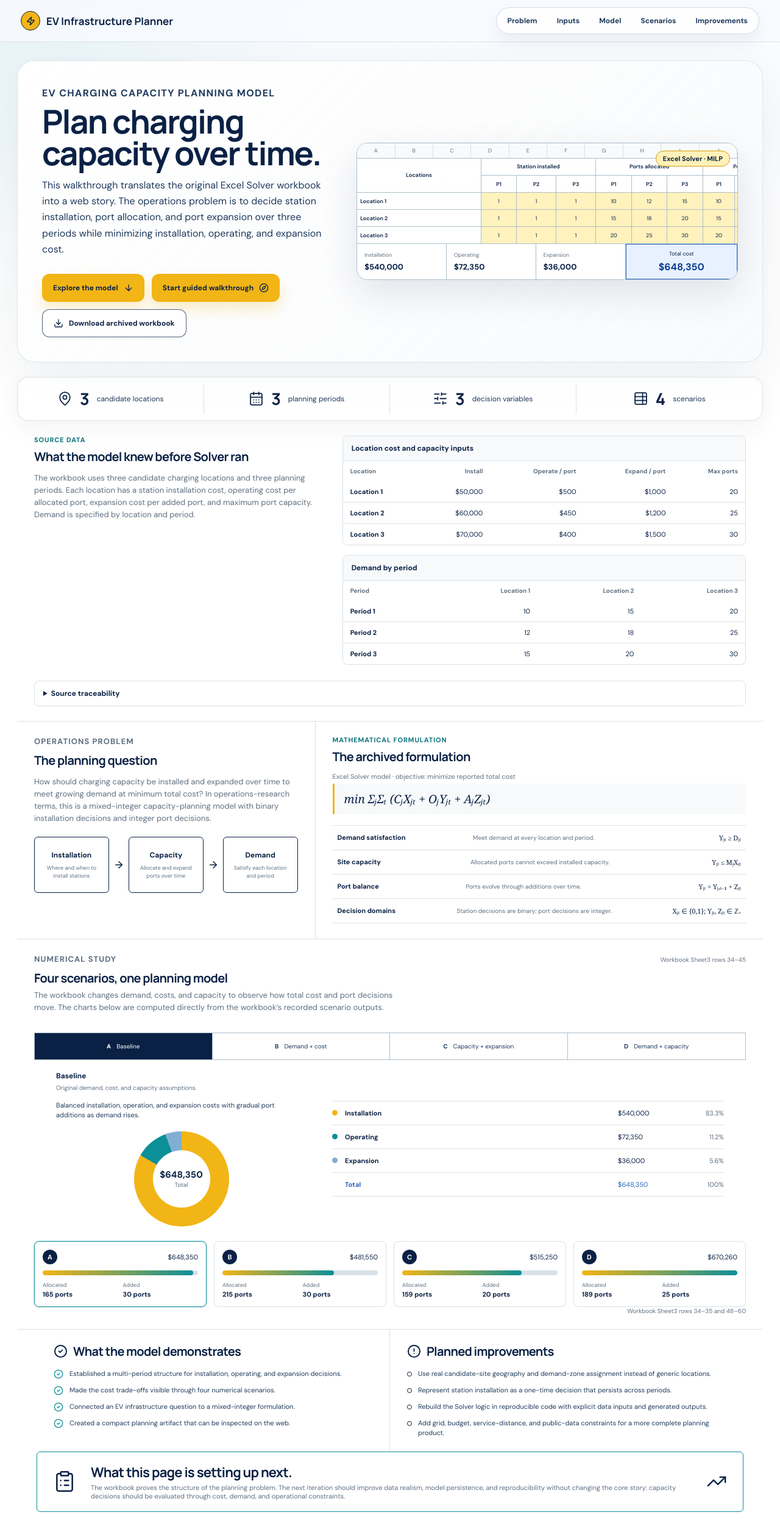
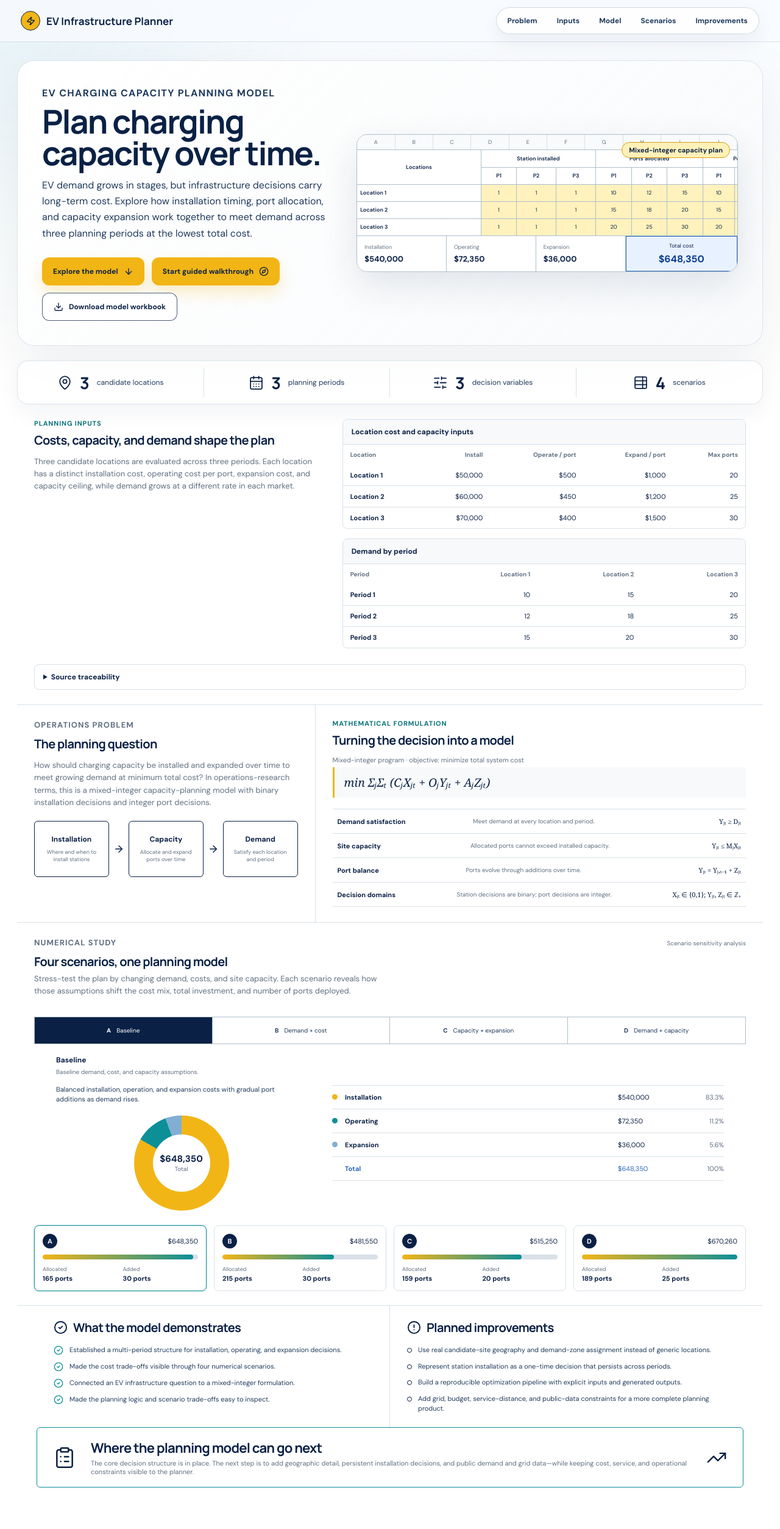
Before and after one commit to lordSauron1710/triangle-ev-infrastructure-planner, a React (Vite) app: page /v0 in a window 1280 px wide. Shown: the whole page at 61% size. After the commit the page ends 2467 px from the top, so only its background shows below. Built offline with nearby package versions, Linux system fonts and the light colour scheme.

Commit message:
Refocus capacity model storytelling

```diff
--- a/src/versions/v0/V0CaseStudy.tsx
+++ b/src/versions/v0/V0CaseStudy.tsx
@@ -24,11 +24,10 @@ export default function V0CaseStudy() {
             <p className="section-kicker">EV Charging Capacity Planning Model</p>
             <h1>Plan charging capacity over time.</h1>
             <p>
-              This walkthrough translates the original Excel Solver workbook
-              into a web story. The operations problem is to decide station
-              installation, port allocation, and port expansion over three
-              periods while minimizing installation, operating, and expansion
-              cost.
+              EV demand grows in stages, but infrastructure decisions carry
+              long-term cost. Explore how installation timing, port allocation,
+              and capacity expansion work together to meet demand across three
+              planning periods at the lowest total cost.
             </p>
             <div className="v0-hero-actions">
               <a className="v0-primary-button" href="#model">
@@ -48,7 +47,7 @@ export default function V0CaseStudy() {
               </button>
               <a className="v0-secondary-button" href={workbookUrl} download>
                 <Download size={16} />
-                Download archived workbook
+                Download model workbook
               </a>
             </div>
           </div>
--- a/src/versions/v0/components/Lessons.tsx
+++ b/src/versions/v0/components/Lessons.tsx
@@ -4,13 +4,13 @@ const demonstrated = [
   "Established a multi-period structure for installation, operating, and expansion decisions.",
   "Made the cost trade-offs visible through four numerical scenarios.",
   "Connected an EV infrastructure question to a mixed-integer formulation.",
-  "Created a compact planning artifact that can be inspected on the web.",
+  "Made the planning logic and scenario trade-offs easy to inspect.",
 ];
 
 const planned = [
   "Use real candidate-site geography and demand-zone assignment instead of generic locations.",
   "Represent station installation as a one-time decision that persists across periods.",
-  "Rebuild the Solver logic in reproducible code with explicit data inputs and generated outputs.",
+  "Build a reproducible optimization pipeline with explicit inputs and generated outputs.",
   "Add grid, budget, service-distance, and public-data constraints for a more complete planning product.",
 ];
 
@@ -51,13 +51,12 @@ export function Lessons() {
       <div className="planned-transition">
         <ClipboardList size={38} strokeWidth={1.6} />
         <div>
-          <h2>What this page is setting up next.</h2>
+          <h2>Where the planning model can go next</h2>
           <p>
-            The workbook proves the structure of the planning problem. The next
-            iteration should improve data realism, model persistence, and
-            reproducibility without changing the core story: capacity decisions
-            should be evaluated through cost, demand, and operational
-            constraints.
+            The core decision structure is in place. The next step is to add
+            geographic detail, persistent installation decisions, and public
+            demand and grid data—while keeping cost, service, and operational
+            constraints visible to the planner.
           </p>
         </div>
         <TrendingUp className="planned-icon" size={34} strokeWidth={1.7} />
--- a/src/versions/v0/components/ModelExplainer.tsx
+++ b/src/versions/v0/components/ModelExplainer.tsx
@@ -32,9 +32,9 @@ export function ModelExplainer() {
 
       <div className="formulation-panel" id="model">
         <p className="section-kicker">Mathematical formulation</p>
-        <h2>The archived formulation</h2>
+        <h2>Turning the decision into a model</h2>
         <p className="formula-label">
-          Excel Solver model · objective: minimize reported total cost
+          Mixed-integer program · objective: minimize total system cost
         </p>
         <div className="objective-equation" aria-label="Objective function">
           min ΣⱼΣₜ (CⱼXⱼₜ + OⱼYⱼₜ + AⱼZⱼₜ)
--- a/src/versions/v0/components/ScenarioExplorer.tsx
+++ b/src/versions/v0/components/ScenarioExplorer.tsx
@@ -31,12 +31,12 @@ export function ScenarioExplorer() {
           <p className="section-kicker">Numerical study</p>
           <h2>Four scenarios, one planning model</h2>
           <p>
-            The workbook changes demand, costs, and capacity to observe how
-            total cost and port decisions move. The charts below are computed
-            directly from the workbook’s recorded scenario outputs.
+            Stress-test the plan by changing demand, costs, and site capacity.
+            Each scenario reveals how those assumptions shift the cost mix,
+            total investment, and number of ports deployed.
           </p>
         </div>
-        <span>Workbook Sheet3 rows 34–45</span>
+        <span>Scenario sensitivity analysis</span>
       </div>
 
       <div className="scenario-tabs" role="tablist" aria-label="Scenario outputs">
@@ -124,8 +124,6 @@ export function ScenarioExplorer() {
           </article>
         ))}
       </div>
-
-      <p className="scenario-source">{scenario.source}</p>
     </section>
   );
 }
--- a/src/versions/v0/components/SourceBackedInputs.tsx
+++ b/src/versions/v0/components/SourceBackedInputs.tsx
@@ -10,13 +10,13 @@ export function SourceBackedInputs() {
   return (
     <section className="inputs-section" id="inputs" data-tour="inputs">
       <div className="inputs-copy">
-        <p className="section-kicker">Source data</p>
-        <h2>What the model knew before Solver ran</h2>
+        <p className="section-kicker">Planning inputs</p>
+        <h2>Costs, capacity, and demand shape the plan</h2>
         <p>
-          The workbook uses three candidate charging locations and three planning
-          periods. Each location has a station installation cost, operating cost
-          per allocated port, expansion cost per added port, and maximum port
-          capacity. Demand is specified by location and period.
+          Three candidate locations are evaluated across three periods. Each
+          location has a distinct installation cost, operating cost per port,
+          expansion cost, and capacity ceiling, while demand grows at a
+          different rate in each market.
         </p>
       </div>
 
--- a/src/versions/v0/components/SpreadsheetPreview.tsx
+++ b/src/versions/v0/components/SpreadsheetPreview.tsx
@@ -4,8 +4,8 @@ const periods = ["P1", "P2", "P3"];
 
 export function SpreadsheetPreview() {
   return (
-    <div className="sheet-frame" aria-label="Simplified baseline workbook model">
-      <div className="sheet-badge">Excel Solver · MILP</div>
+    <div className="sheet-frame" aria-label="Baseline capacity plan">
+      <div className="sheet-badge">Mixed-integer capacity plan</div>
       <div className="sheet-columns" aria-hidden="true">
         {["A", "B", "C", "D", "E", "F", "G", "H", "I", "J"].map((column) => (
           <span key={column}>{column}</span>
--- a/src/versions/v0/components/TutorialOverlay.tsx
+++ b/src/versions/v0/components/TutorialOverlay.tsx
@@ -11,8 +11,8 @@ const steps = [
   {
     target: "inputs",
     eyebrow: "Data",
-    title: "Check the source inputs",
-    body: "The tables come from the workbook and report: three locations, three periods, installation cost, operating cost, expansion cost, capacity, and demand.",
+    title: "Understand the planning inputs",
+    body: "Compare three locations across three periods using installation cost, operating cost, expansion cost, site capacity, and projected demand.",
   },
   {
     target: "model",
@@ -23,14 +23,14 @@ const steps = [
   {
     target: "scenarios",
     eyebrow: "Outputs",
-    title: "Compare recorded scenario outputs",
-    body: "Use the tabs to compare the workbook’s four scenario outputs. The cost chart and port totals are computed from the same workbook values shown in the scenario table.",
+    title: "See how the plan responds",
+    body: "Use the tabs to compare four planning conditions and see how demand, cost, and capacity assumptions change the investment mix and port decisions.",
   },
   {
     target: "lessons",
     eyebrow: "Next",
     title: "Finish with interpretation and planned improvements",
-    body: "The final section separates what this model demonstrates from planned improvements such as real geography, persistent installs, public data, and a reproducible solver pipeline.",
+    body: "The final section separates what this model demonstrates from planned improvements such as real geography, persistent installs, public data, and a reproducible optimization pipeline.",
   },
 ];
 
--- a/src/versions/v0/data.ts
+++ b/src/versions/v0/data.ts
@@ -20,7 +20,7 @@ export const v0Scenarios: V0Scenario[] = [
     key: "A",
     shortName: "Baseline",
     name: "Baseline",
-    change: "Original demand, cost, and capacity assumptions.",
+    change: "Baseline demand, cost, and capacity assumptions.",
     reportNote:
       "Balanced installation, operation, and expansion costs with gradual port additions as demand rises.",
     total: 648350,
@@ -52,7 +52,7 @@ export const v0Scenarios: V0Scenario[] = [
     name: "Reduced capacity and higher expansion cost",
     change: "Capacity −20–30%; expansion cost +20%.",
     reportNote:
-      "Reduced capacity changes the installation pattern and keeps the total below the baseline in the workbook output.",
+      "Reduced capacity changes the installation pattern while keeping total cost below the baseline result.",
     total: 515250,
     installation: 410000,
     operating: 79330,
```
